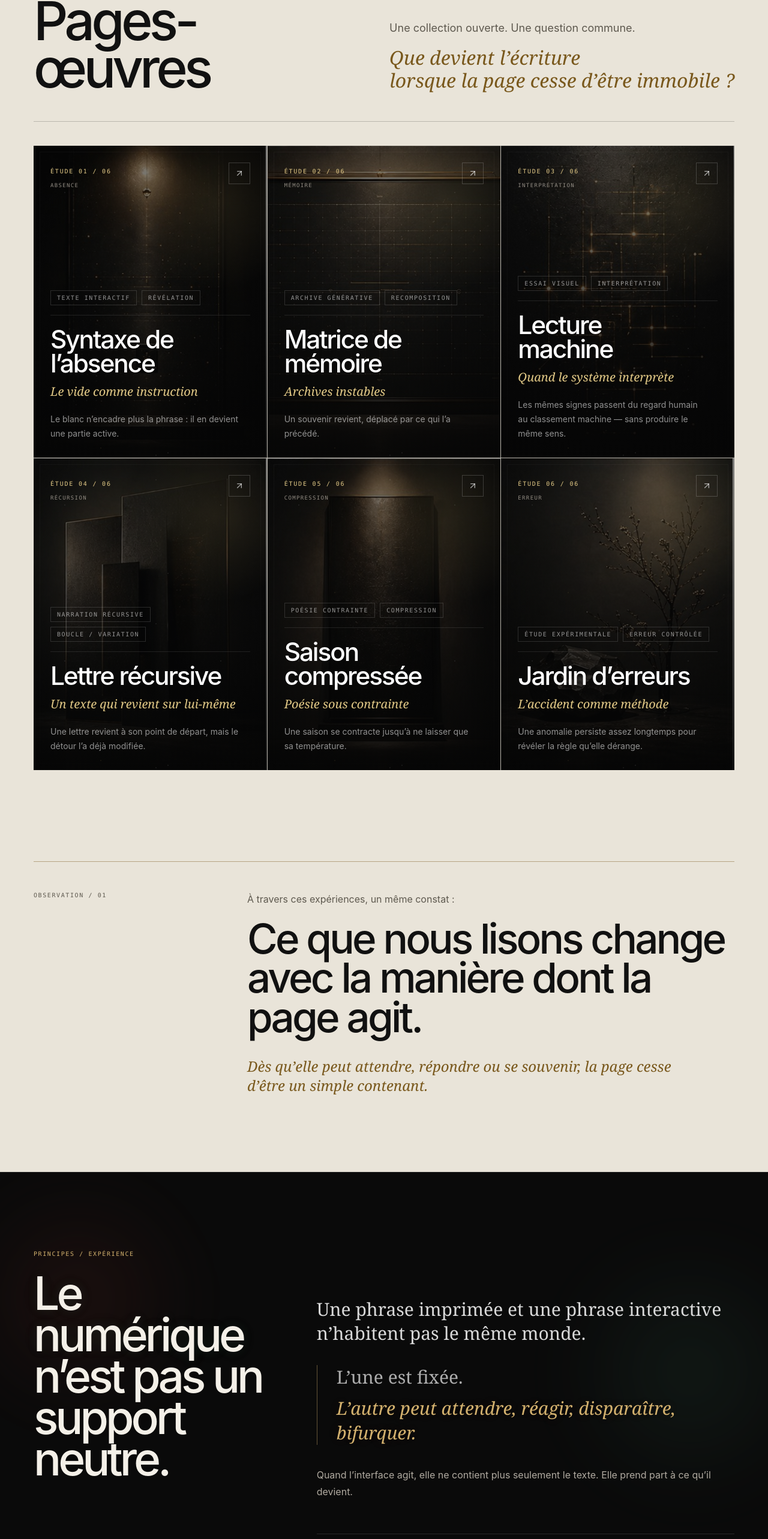
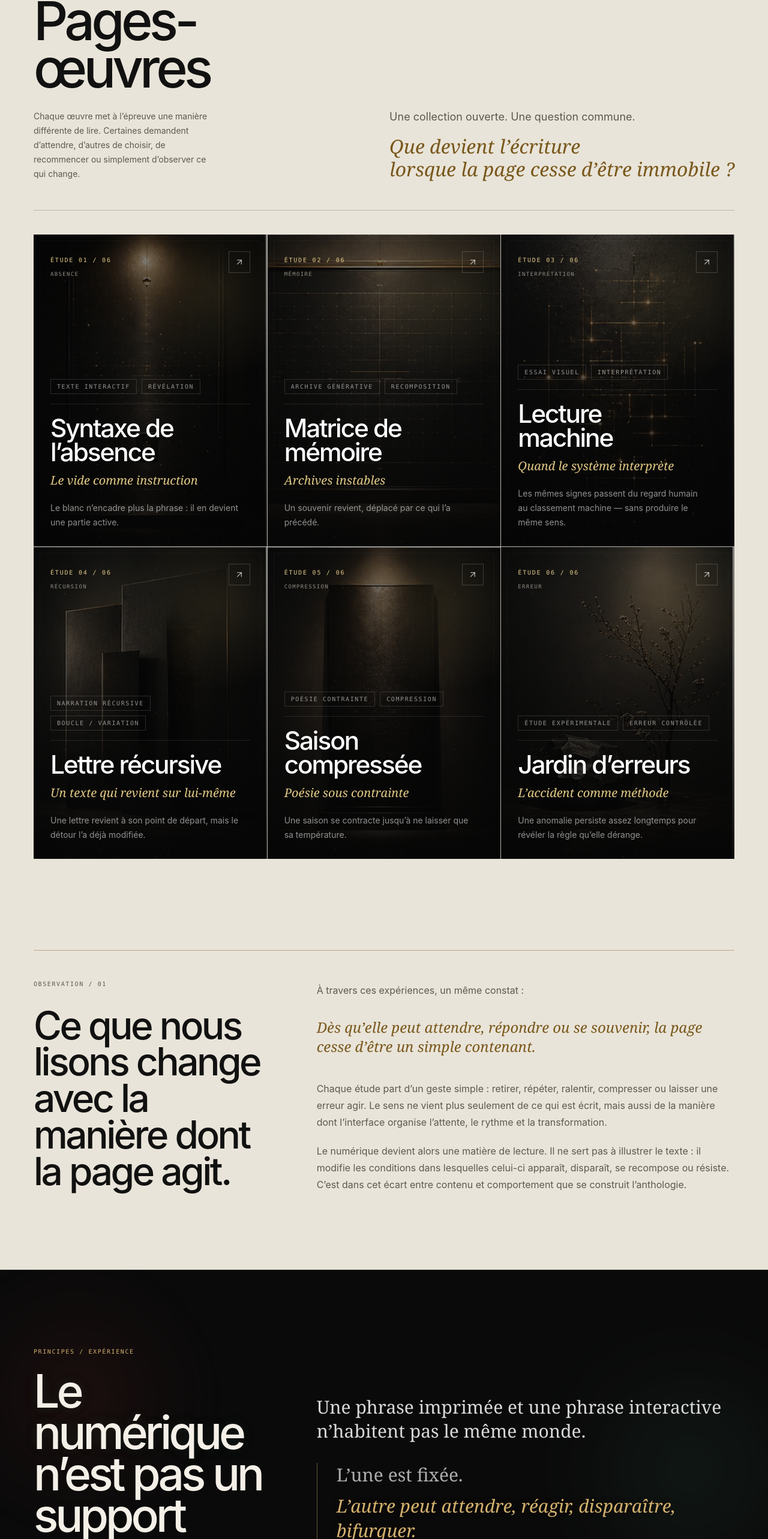
Before and after one commit to framingcreativity/anthologie-numerique, a React (Vite) app: page / in a window 1280 px wide. Shown: the part 968-3534 px from the top of the page at 60% size. Built offline with nearby package versions, Linux system fonts and the light colour scheme; no server answers.

Commit message:
Refine editorial content and legal information

```diff
--- a/src/app/components/AboutPage.tsx
+++ b/src/app/components/AboutPage.tsx
@@ -15,7 +15,7 @@ export default function AboutPage() {
 
       <div
         aria-hidden="true"
-        className="pointer-events-none fixed inset-0 z-0 opacity-[0.42]"
+        className="pointer-events-none fixed inset-0 z-0 opacity-[0.68]"
         style={{
           backgroundImage: `url(${aboutExperience})`,
           backgroundSize: 'cover',
@@ -29,7 +29,7 @@ export default function AboutPage() {
         className="pointer-events-none fixed inset-0 z-0"
         style={{
           background:
-            'linear-gradient(90deg, rgba(5,5,5,0.74) 0%, rgba(5,5,5,0.82) 46%, rgba(5,5,5,0.89) 100%)',
+            'linear-gradient(90deg, rgba(5,5,5,0.46) 0%, rgba(5,5,5,0.54) 46%, rgba(5,5,5,0.66) 100%)',
         }}
       />
 
@@ -38,7 +38,7 @@ export default function AboutPage() {
         className="pointer-events-none fixed inset-0 z-0"
         style={{
           background:
-            'linear-gradient(180deg, rgba(5,5,5,0.18) 0%, rgba(5,5,5,0.12) 42%, rgba(5,5,5,0.48) 100%)',
+            'linear-gradient(180deg, rgba(5,5,5,0.08) 0%, rgba(5,5,5,0.05) 42%, rgba(5,5,5,0.26) 100%)',
         }}
       />
 
--- a/src/app/components/AboutSection.tsx
+++ b/src/app/components/AboutSection.tsx
@@ -71,6 +71,13 @@ export default function AboutSection() {
                 support neutre.
               </span>
             </h2>
+
+            <p className="mt-7 max-w-[34ch] text-sm leading-6 text-muted">
+              Une interface impose toujours une temporalité, une
+              distance et une façon de regarder. Même les gestes les
+              plus discrets — attendre, faire défiler, cliquer ou
+              revenir — participent à la construction du sens.
+            </p>
           </motion.div>
 
           <div className="lg:pt-20">
--- a/src/app/components/ContactSection.tsx
+++ b/src/app/components/ContactSection.tsx
@@ -33,6 +33,13 @@ export default function ContactSection() {
                 à lire.
               </span>
             </h2>
+
+            <p className="mt-7 max-w-[42ch] text-sm leading-6 text-black/62">
+              Chaque étude peut être abordée séparément, sans ordre
+              imposé. Parcourir l’anthologie revient à passer d’un
+              comportement à un autre, puis à observer ce que ces
+              variations produisent sur la lecture.
+            </p>
           </div>
 
           <div className="border-t border-black/25 pt-7 lg:border-l lg:border-t-0 lg:pl-9 lg:pt-0">
--- a/src/app/components/Gallery.tsx
+++ b/src/app/components/Gallery.tsx
@@ -32,6 +32,13 @@ export default function Gallery() {
               <br />
               œuvres
             </h2>
+
+            <p className="mt-7 max-w-[34ch] text-sm leading-6 text-editorial-muted">
+              Chaque œuvre met à l’épreuve une manière différente
+              de lire. Certaines demandent d’attendre, d’autres de
+              choisir, de recommencer ou simplement d’observer ce
+              qui change.
+            </p>
           </div>
 
           <div className="max-w-[720px] lg:justify-self-end">
--- a/src/app/components/ObservationSection.tsx
+++ b/src/app/components/ObservationSection.tsx
@@ -2,32 +2,54 @@ import { motion, useReducedMotion } from 'motion/react';
 
 export default function ObservationSection() {
   const reduceMotion = useReducedMotion();
+
   return (
     <section className="bg-editorial text-editorial-ink">
       <div className="mx-auto max-w-[1440px] px-5 pb-24 pt-6 md:px-10 md:pb-32 lg:px-14">
         <motion.div
-          className="grid gap-12 border-t border-editorial-gold/45 pt-12 lg:grid-cols-[.55fr_1.45fr]"
+          className="grid gap-12 border-t border-editorial-gold/45 pt-12 lg:grid-cols-[.72fr_1.28fr] lg:gap-20"
           initial={reduceMotion ? false : { opacity: 0, y: 22 }}
           whileInView={{ opacity: 1, y: 0 }}
           viewport={{ once: true }}
         >
-          <div className="micro-meta text-editorial-muted">
-            Observation / 01
+          <div>
+            <div className="micro-meta text-editorial-muted">
+              Observation / 01
+            </div>
+
+            <p className="mt-8 max-w-[760px] text-[clamp(2.5rem,5vw,5.4rem)] font-medium leading-[0.95] tracking-[-0.055em]">
+              Ce que nous lisons change avec la manière dont la page agit.
+            </p>
           </div>
 
-          <div>
+          <div className="lg:pt-1">
             <p className="text-base leading-7 text-editorial-muted">
               À travers ces expériences, un même constat :
-            </p>
-
-            <p className="mt-5 max-w-[1000px] text-[clamp(2.5rem,5.4vw,6rem)] font-medium leading-[0.95] tracking-[-0.055em]">
-              Ce que nous lisons change avec la manière dont la page agit.
             </p>
 
             <p className="mt-8 max-w-[760px] font-serif text-xl italic leading-8 text-editorial-gold md:text-2xl">
               Dès qu’elle peut attendre, répondre ou se souvenir,
               la page cesse d’être un simple contenant.
             </p>
+
+            <div className="mt-10 max-w-[720px] space-y-5 text-base leading-7 text-editorial-muted">
+              <p>
+                Chaque étude part d’un geste simple : retirer,
+                répéter, ralentir, compresser ou laisser une erreur
+                agir. Le sens ne vient plus seulement de ce qui est
+                écrit, mais aussi de la manière dont l’interface
+                organise l’attente, le rythme et la transformation.
+              </p>
+
+              <p>
+                Le numérique devient alors une matière de lecture.
+                Il ne sert pas à illustrer le texte : il modifie les
+                conditions dans lesquelles celui-ci apparaît,
+                disparaît, se recompose ou résiste. C’est dans cet
+                écart entre contenu et comportement que se construit
+                l’anthologie.
+              </p>
+            </div>
           </div>
         </motion.div>
       </div>
```
Also changed, not shown: src/app/components/LegalPage.tsx (+42 -21 lines).
